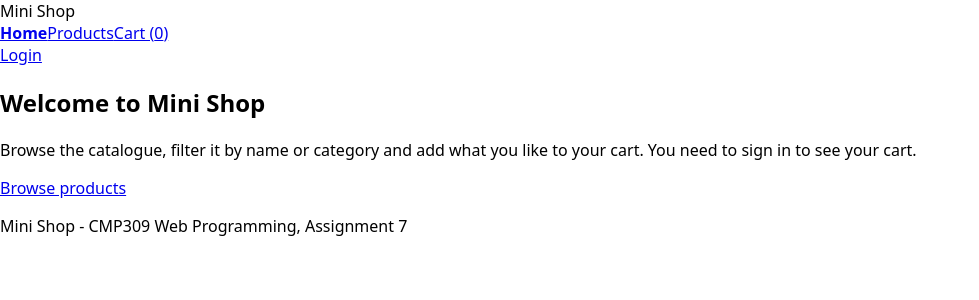
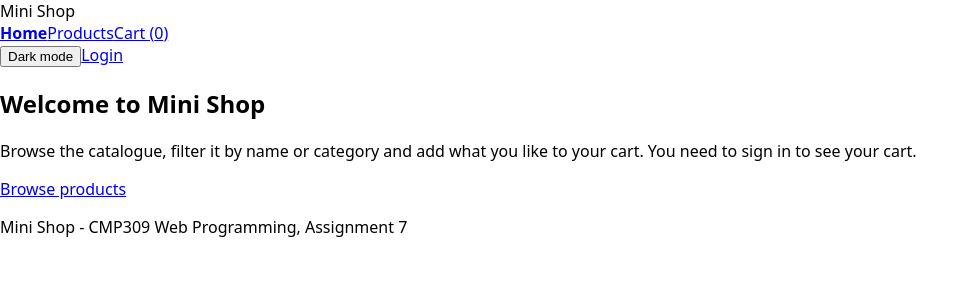
Before and after one commit to windium/web-lab7, a React (Vite) app: page / in a window 1280 px wide. Shown: the top 300 px of the page, without its empty margins (0-979 px from the left). Built offline with nearby package versions, Linux system fonts and the light colour scheme.

Commit message:
Add light/dark theme toggle stored with useLocalStorage

```diff
--- a/src/components/Layout.jsx
+++ b/src/components/Layout.jsx
@@ -1,10 +1,17 @@
 import { Outlet } from "react-router";
+import { useLocalStorage } from "../hooks/useLocalStorage";
 import NavBar from "./NavBar";
 
 export default function Layout() {
+  const [theme, setTheme] = useLocalStorage("mini-shop-theme", "light");
+
+  function toggleTheme() {
+    setTheme((current) => (current === "light" ? "dark" : "light"));
+  }
+
   return (
-    <div className="app">
-      <NavBar />
+    <div className={`app theme-${theme}`}>
+      <NavBar theme={theme} onToggleTheme={toggleTheme} />
       <main className="content">
         <Outlet />
       </main>
--- a/src/components/NavBar.jsx
+++ b/src/components/NavBar.jsx
@@ -6,7 +6,7 @@ function linkClass({ isActive }) {
   return isActive ? "nav-link active" : "nav-link";
 }
 
-export default function NavBar() {
+export default function NavBar({ theme, onToggleTheme }) {
   const { user, logout } = useAuth();
   // the selector returns a number, so the nav bar only re-renders
   // when the count changes (not when a price or title changes)
@@ -28,6 +28,9 @@ export default function NavBar() {
       </nav>
 
       <div className="nav-user">
+        <button type="button" onClick={onToggleTheme}>
+          {theme === "light" ? "Dark mode" : "Light mode"}
+        </button>
         {user ? (
           <>
             <span className="username">{user.username}</span>
```
